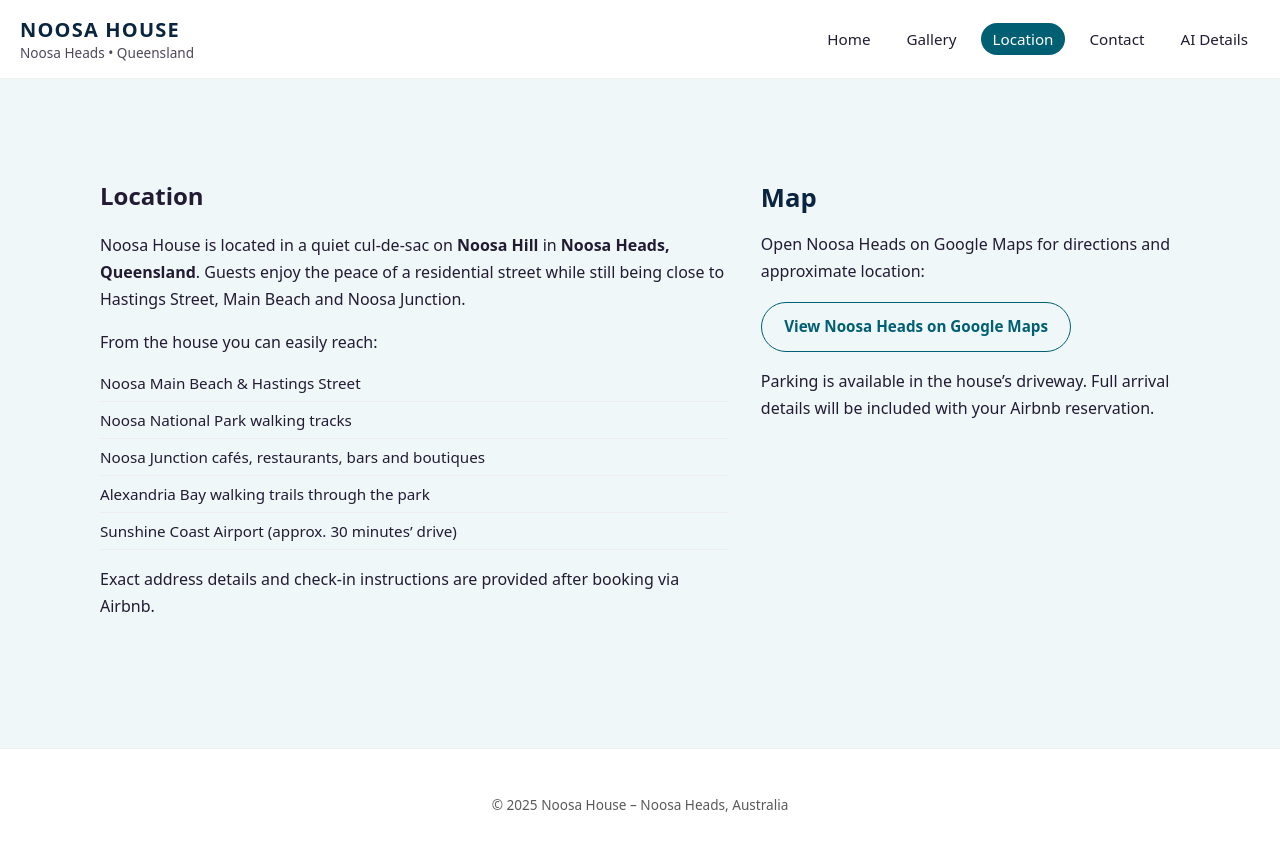
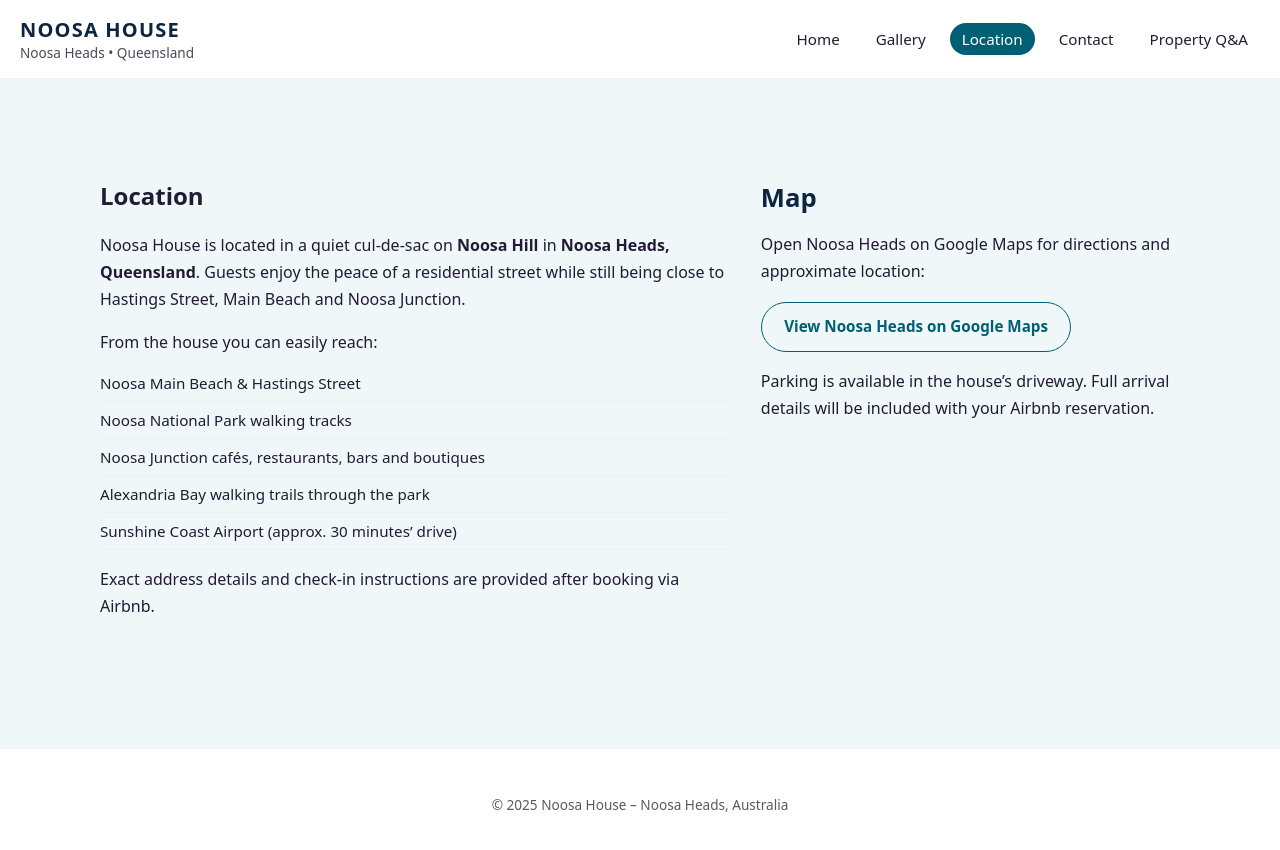
Before and after one commit to danyaffa/NoosaHouse, a plain HTML site: page location.html in a window 1280 px wide. Drawn offline with Linux system fonts and the light colour scheme.

Commit message:
Update location.html

```diff
--- a/location.html
+++ b/location.html
@@ -23,7 +23,7 @@
   <a href="/gallery.html">Gallery</a>
   <a href="/location.html" class="active">Location</a>
   <a href="/contact.html">Contact</a>
-      <a href="/ai-discovery.html">AI Details</a>
+  <a href="/ai-discovery.html">Property Q&A</a>
 </nav>
   </header>
 
```
Lines whose indentation alone changed are shown as unchanged.
